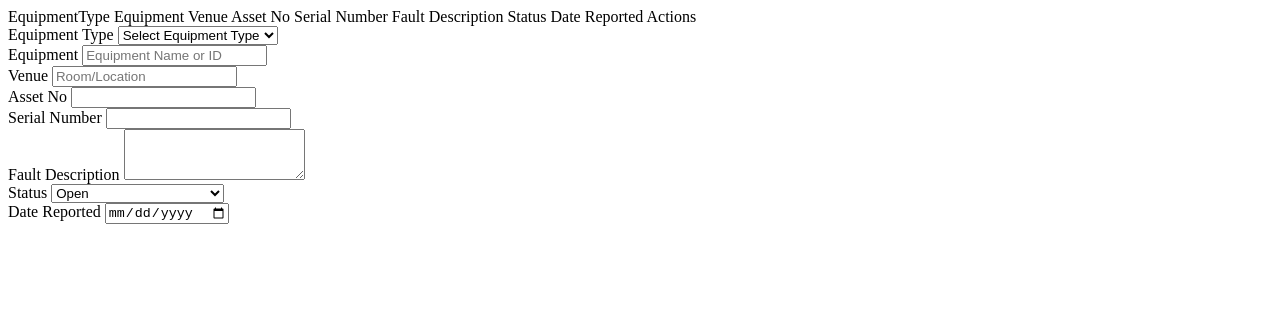
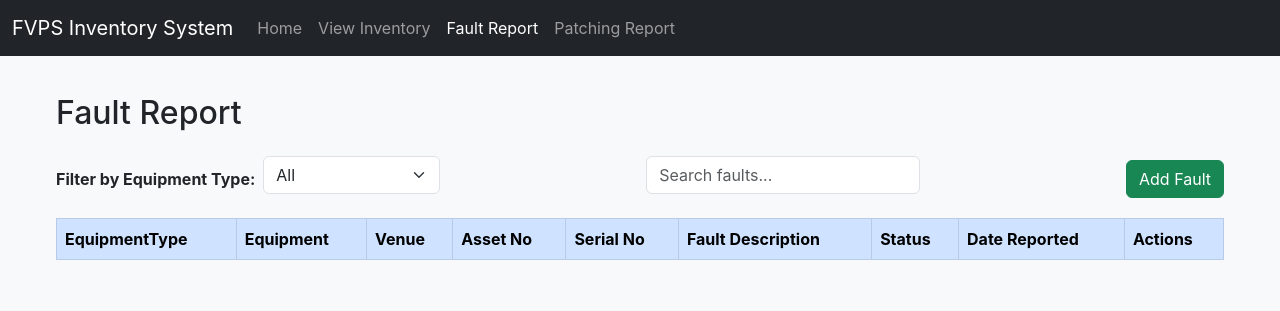
Before and after one commit to fvpsict/inventorysys, a plain HTML site: page fault-report.html in a window 1280 px wide. Drawn offline with nearby package versions, Linux system fonts and the light colour scheme.

Commit message:
Update fault-report.html

```diff
--- a/fault-report.html
+++ b/fault-report.html
@@ -1,19 +1,96 @@
-<!-- Updated portion inside <thead> of table -->
-<thead>
+<!DOCTYPE html>
+<html lang="en" data-category="FaultReport">
+<head>
+  <meta charset="UTF-8" />
+  <meta name="viewport" content="width=device-width, initial-scale=1" />
+  <title>Fault Report - FVPS Inventory System</title>
+  <link href="https://cdn.jsdelivr.net/npm/bootstrap@5.3.0/dist/css/bootstrap.min.css" rel="stylesheet" />
+  <link href="styles.css" rel="stylesheet" />
+  <style>
+    body {
+      padding-top: 70px;
+    }
+    .table-responsive {
+      max-height: 70vh;
+      overflow-y: auto;
+    }
+  </style>
+</head>
+<body>
+  <!-- Navbar -->
+  <nav class="navbar navbar-expand-lg navbar-dark bg-dark fixed-top">
+    <div class="container-fluid">
+      <a class="navbar-brand" href="index.html">FVPS Inventory System</a>
+      <button class="navbar-toggler" type="button" data-bs-toggle="collapse" data-bs-target="#nav">
+        <span class="navbar-toggler-icon"></span>
+      </button>
+      <div class="collapse navbar-collapse" id="nav">
+        <ul class="navbar-nav me-auto mb-2 mb-lg-0">
+          <li class="nav-item"><a class="nav-link" href="index.html">Home</a></li>
+          <li class="nav-item"><a class="nav-link" href="view-inventory/index.html">View Inventory</a></li>
+          <li class="nav-item"><a class="nav-link active" href="fault-report.html">Fault Report</a></li>
+          <li class="nav-item"><a class="nav-link" href="patching/patching-report.html">Patching Report</a></li>
+        </ul>
+      </div>
+    </div>
+  </nav>
+
+  <main class="container mt-4">
+    <h2 class="mb-4">Fault Report</h2>
+
+    <!-- Filter & Search -->
+    <div class="d-flex justify-content-between align-items-center mb-3 flex-wrap gap-2">
+      <div class="d-flex align-items-center gap-2">
+        <label for="filter-equipmenttype" class="fw-bold mb-0">Filter by Equipment Type:</label>
+        <select id="filter-equipmenttype" class="form-select w-auto">
+          <option value="all" selected>All</option>
+          <option>Projector</option>
+          <option>Visualiser</option>
+          <option>Projector Screen</option>
+          <option>Desktop</option>
+          <option>Laptop</option>
+          <option>iPad</option>
+          <option>Mobile Cart</option>
+          <option>SSOE</option>
+        </select>
+      </div>
+
+      <input type="search" id="search-inventory" placeholder="Search faults..." class="form-control w-auto" />
+      <button class="btn btn-success" id="add-fault-btn">Add Fault</button>
+    </div>
+
+    <!-- Fault Table -->
+    <div class="table-responsive">
+      <table class="table table-bordered table-striped" id="fault-table">
+        <thead class="table-primary">
           <tr>
             <th>EquipmentType</th>
             <th>Equipment</th>
             <th>Venue</th>
             <th>Asset No</th>
-    <th>Serial Number</th>
+            <th>Serial No</th>
             <th>Fault Description</th>
             <th>Status</th>
             <th>Date Reported</th>
             <th>Actions</th>
           </tr>
         </thead>
+        <tbody>
+          <!-- Populated by fault-report.js -->
+        </tbody>
+      </table>
+    </div>
+  </main>
 
-<!-- Updated modal form -->
+  <!-- Modal -->
+  <div class="modal fade" id="faultModal" tabindex="-1" aria-labelledby="faultModalLabel" aria-hidden="true">
+    <div class="modal-dialog modal-lg modal-dialog-centered">
+      <div class="modal-content">
+        <form id="fault-form">
+          <div class="modal-header bg-primary text-white">
+            <h5 class="modal-title" id="faultModalLabel">Add Fault</h5>
+            <button type="button" class="btn-close btn-close-white" data-bs-dismiss="modal" aria-label="Close"></button>
+          </div>
           <div class="modal-body">
             <div class="row g-3">
               <div class="col-md-6">
@@ -33,38 +110,38 @@
 
               <div class="col-md-6">
                 <label for="fault-Equipment" class="form-label fw-bold">Equipment</label>
-      <input id="fault-Equipment" name="Equipment" class="form-control" placeholder="Equipment Name or ID" required />
+                <input type="text" id="fault-Equipment" name="Equipment" class="form-control" required />
               </div>
 
               <div class="col-md-6">
                 <label for="fault-Venue" class="form-label fw-bold">Venue</label>
-      <input id="fault-Venue" name="Venue" class="form-control" placeholder="Room/Location" />
+                <input type="text" id="fault-Venue" name="Venue" class="form-control" required />
               </div>
 
               <div class="col-md-6">
                 <label for="fault-AssetNo" class="form-label fw-bold">Asset No</label>
-      <input id="fault-AssetNo" name="AssetNo" class="form-control" />
+                <input type="text" id="fault-AssetNo" name="AssetNo" class="form-control" />
               </div>
 
               <div class="col-md-6">
                 <label for="fault-SerialNumber" class="form-label fw-bold">Serial Number</label>
-      <input id="fault-SerialNumber" name="SerialNumber" class="form-control" />
+                <input type="text" id="fault-SerialNumber" name="SerialNumber" class="form-control" />
               </div>
 
               <div class="col-12">
-      <label for="fault-Fault" class="form-label fw-bold">Fault Description</label>
-      <textarea id="fault-Fault" name="Fault" class="form-control" rows="3" required></textarea>
+                <label for="fault-Description" class="form-label fw-bold">Fault Description</label>
+                <textarea id="fault-Description" name="FaultDescription" class="form-control" rows="3" required></textarea>
               </div>
 
               <div class="col-md-6">
                 <label for="fault-Status" class="form-label fw-bold">Status</label>
                 <select id="fault-Status" name="Status" class="form-select" required>
-        <option>Open</option>
-        <option>In Progress</option>
-        <option>Resolved</option>
-        <option>Closed</option>
-        <option>Pending action by vendor</option>
-        <option>Faulty</option>
+                  <option value="Open">Open</option>
+                  <option value="In Progress">In Progress</option>
+                  <option value="Resolved">Resolved</option>
+                  <option value="Closed">Closed</option>
+                  <option value="Pending action by vendor">Pending action by vendor</option>
+                  <option value="Faulty">Faulty</option>
                 </select>
               </div>
 
@@ -74,3 +151,17 @@
               </div>
             </div>
           </div>
+
+          <div class="modal-footer">
+            <button type="button" class="btn btn-secondary" data-bs-dismiss="modal">Cancel</button>
+            <button type="submit" class="btn btn-primary">Save Fault</button>
+          </div>
+        </form>
+      </div>
+    </div>
+  </div>
+
+  <script src="https://cdn.jsdelivr.net/npm/bootstrap@5.3.0/dist/js/bootstrap.bundle.min.js"></script>
+  <script src="fault-report.js"></script>
+</body>
+</html>
```
Lines whose indentation alone changed are shown as unchanged.
